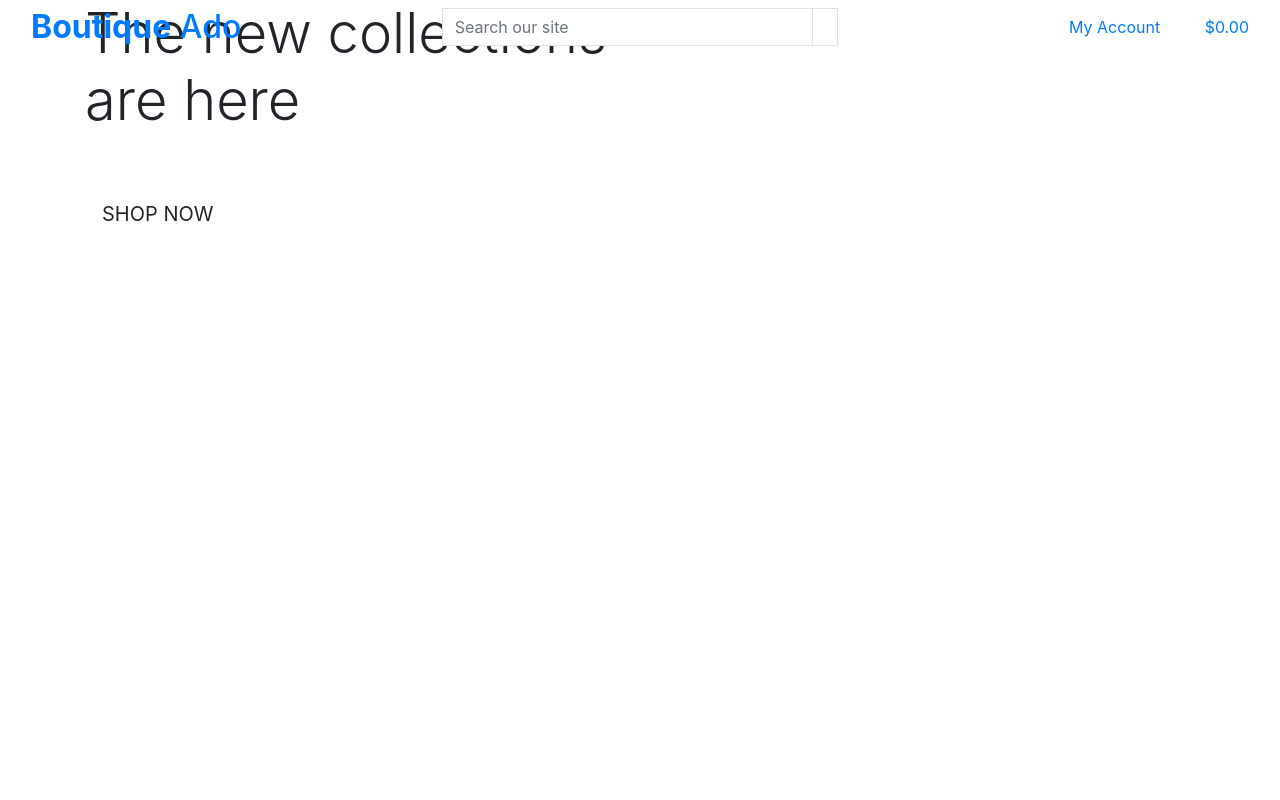
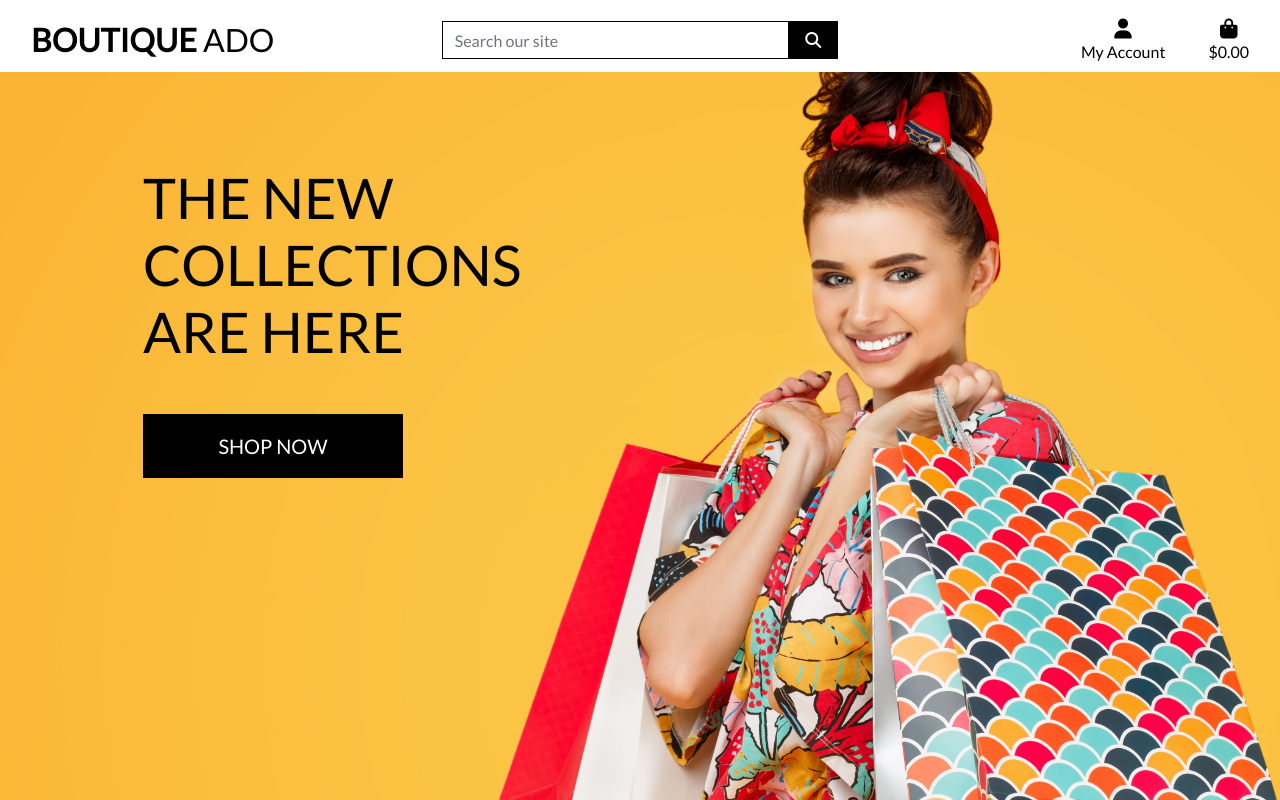
Before and after one commit to will23JD/boutique-ado, a Django app: page / in a window 1280 px wide. Run offline with Django 3.2, Linux system fonts and the light colour scheme; some libraries are stand-ins or nearby versions.

Commit message:
Completed homepage and CSS

```diff
--- a/boutique_ado/settings.py
+++ b/boutique_ado/settings.py
@@ -147,6 +147,10 @@ USE_TZ = True
 # https://docs.djangoproject.com/en/3.2/howto/static-files/
 
 STATIC_URL = '/static/'
+STATICFILES_DIRS = (os.path.join(BASE_DIR, 'static'),)
+
+MEDIA_URL = '/media/'
+MEDIA_ROOT = os.path.join(BASE_DIR, 'media')
 
 # Default primary key field type
 # https://docs.djangoproject.com/en/3.2/ref/settings/#default-auto-field
--- a/boutique_ado/urls.py
+++ b/boutique_ado/urls.py
@@ -15,9 +15,11 @@ Including another URLconf
 """
 from django.contrib import admin
 from django.urls import path, include
+from django.conf import settings
+from django.conf.urls.static import static
 
 urlpatterns = [
     path('admin/', admin.site.urls),
     path('accounts/', include('allauth.urls')),
     path('', include('home.urls')),
-]
+] + static(settings.MEDIA_URL, document_root=settings.MEDIA_ROOT)
--- /dev/null
+++ b/static/css/base.css
@@ -0,0 +1,81 @@
+html {
+    height: 100%;
+}
+
+body {
+    background: url('/media/homepage_background_cropped.jpg') no-repeat center center fixed;
+    background-size: cover;
+    height: calc(100hv - 164px);
+    color: #555;
+    font-family: 'Lato';
+}
+
+/* from Bulma */
+.icon {
+    align-items: center;
+    display: inline-flex;
+    justify-content: center;
+    height: 1.5rem;
+    width: 1.5rem;
+}
+
+.logo-font {
+    text-transform: uppercase;
+}
+
+.main-logo-link {
+    width: fit-content;
+}
+
+.shop-now-button {
+    background: black;
+    color: white;
+    min-width: 260px;
+}
+
+.btn-black {
+    background: black;
+    color: white;
+}
+
+.shop-now-button:hover,
+.shop-now-button:active,
+.shop-now-button:focus,
+.btn-black:hover,
+.btn-black:active,
+.btn-black:focus {
+    background: #222;
+    color: white;
+}
+
+.text-black {
+    color: #000 !important;
+}
+
+.border-black {
+    border: 1px solid black !important;
+}
+
+/* -------------------------------- Media Queries */
+
+/* Slightly larger container on xl screens */
+@media (min-width: 1200px) {
+  .container {
+    max-width: 80%;
+  }
+}
+
+/* fixed top navbar only on medium and up */
+@media (min-width: 992px) {
+    .fixed-top-desktop-only {
+        position: fixed;
+        top: 0;
+        right: 0;
+        left: 0;
+        z-index: 1030;
+    }
+
+    .header-container {
+        padding-top: 164px;
+    }
+}
--- a/templates/base.html
+++ b/templates/base.html
@@ -1,6 +1,9 @@
+{% load static %}
+
 <!doctype html>
 <html lang="en">
   <head>
+
     {% block meta %}
         <meta http-equiv="X-UA-Compatible" content="ie=edge">
         <meta charset="utf-8">
@@ -11,39 +14,42 @@
     {% endblock %}
 
     {% block corecss %}
-        <link rel="stylesheet" href="https://cdn.jsdelivr.net/npm/bootstrap@4.4.1/dist/css/bootstrap.min.css" integrity="sha384-Vkoo8x4CGsO3+Hhxv8T/Q5PaXtkKtu6ug5TOeNV6gBiFeWPGFN9MuhOf23Q9Ifjh" crossorigin="anonymous">
+        <link rel="stylesheet" href="https://stackpath.bootstrapcdn.com/bootstrap/4.4.1/css/bootstrap.min.css" integrity="sha384-Vkoo8x4CGsO3+Hhxv8T/Q5PaXtkKtu6ug5TOeNV6gBiFeWPGFN9MuhOf23Q9Ifjh" crossorigin="anonymous">
+        <link rel="stylesheet" href="https://fonts.googleapis.com/css?family=Lato&display=swap">
+        <link rel="stylesheet" href="{% static 'css/base.css' %}">
     {% endblock %}
 
     {% block extra_css %}
     {% endblock %}
 
     {% block corejs %}
-        <script src="https://code.jquery.com/jquery-3.6.0.min.js" integrity="sha256-/xUj+3OJU5yExlq6GSYGSHk7tPXikynS7ogEvDej/m4=" crossorigin="anonymous"></script>
+		<script src="https://kit.fontawesome.com/38edb2951e.js" crossorigin="anonymous"></script>
+        <script src="https://code.jquery.com/jquery-3.4.1.slim.min.js" integrity="sha384-J6qa4849blE2+poT4WnyKhv5vZF5SrPo0iEjwBvKU7imGFAV0wwj1yYfoRSJoZ+n" crossorigin="anonymous"></script>
         <script src="https://cdn.jsdelivr.net/npm/popper.js@1.16.0/dist/umd/popper.min.js" integrity="sha384-Q6E9RHvbIyZFJoft+2mJbHaEWldlvI9IOYy5n3zV9zzTtmI3UksdQRVvoxMfooAo" crossorigin="anonymous"></script>
-        <script src="https://cdn.jsdelivr.net/npm/bootstrap@4.4.1/dist/js/bootstrap.min.js" integrity="sha384-wfSDF2E50Y2D1uUdj0O3uMBJnjuUD4Ih7YwaYd1iqfktj0Uod8GCExl3Og8ifwB6" crossorigin="anonymous"></script>
+        <script src="https://stackpath.bootstrapcdn.com/bootstrap/4.4.1/js/bootstrap.min.js" integrity="sha384-wfSDF2E50Y2D1uUdj0O3uMBJnjuUD4Ih7YwaYd1iqfktj0Uod8GCExl3Og8ifwB6" crossorigin="anonymous"></script>
     {% endblock %}
 
     {% block extra_js %}
     {% endblock %}
 
-      <title>Boutique Ado{% block extra_title%}{% endblock %}</title>
+    <title>Boutique Ado {% block extra_title %}{% endblock %}</title>
   </head>
   <body>
     <header class="container-fluid fixed-top">
-          <div class="row">
+        <div id="topnav" class="row bg-white pt-lg-2 d-none d-lg-flex">
             <div class="col-12 col-lg-4 my-auto py-1 py-lg-0 text-center text-lg-left">
                 <a href="{% url 'home' %}" class="nav-link main-logo-link">
                     <h2 class="logo-font text-black my-0"><strong>Boutique</strong> Ado</h2>
                 </a>
             </div>
             <div class="col-12 col-lg-4 my-auto py-1 py-lg-0">
-              <form action="GET" action="">
+                <form method="GET" action="">
                     <div class="input-group w-100">
                         <input class="form-control border border-black rounded-0" type="text" name="q" placeholder="Search our site">
                         <div class="input-group-append">
                             <button class="form-control btn btn-black border border-black rounded-0" type="submit">
                                 <span class="icon">
-                        <i class="fas fa-sreach"></i>
+                                    <i class="fas fa-search"></i>
                                 </span>
                             </button>
                         </div>
@@ -104,5 +110,6 @@
     {% block postloadjs %}
     {% endblock %}
 
+
   </body>
 </html>
```
Also changed, not shown: media/homepage_background_cropped.jpg (added). Lines whose indentation alone changed are shown as unchanged.
